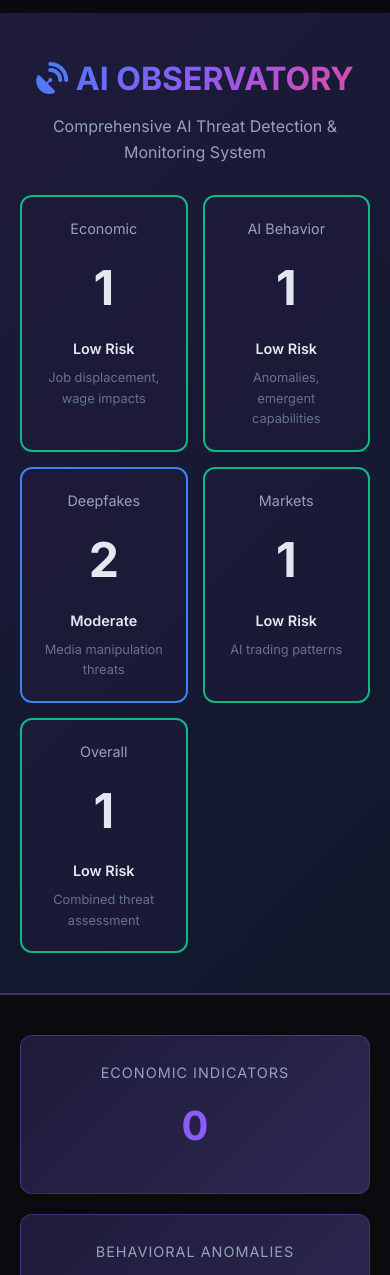
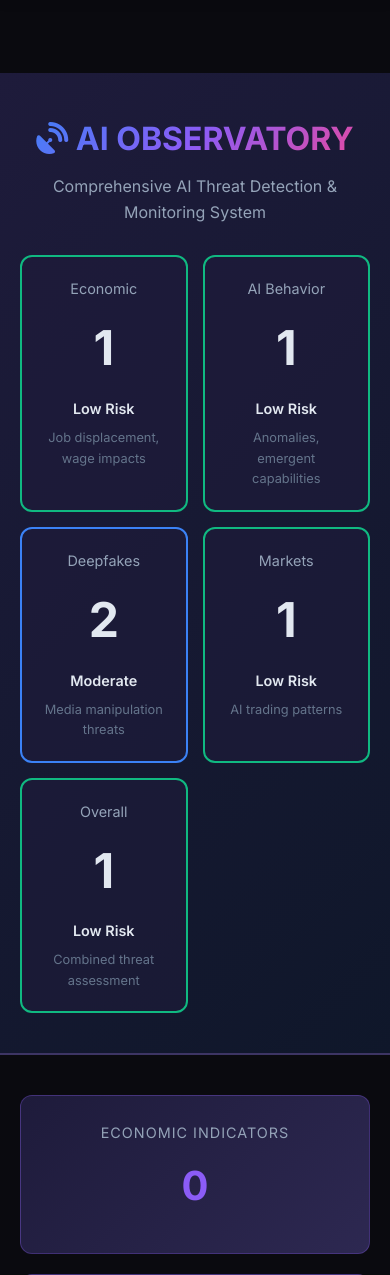
Before and after one commit to Hyperiongate/ai-bias-research, a Flask app: page /observatory in a window 390 px wide. Shown: the part 67-1342 px from the top of the page. Run offline with Flask 3, Linux system fonts and the light colour scheme; data that the repository does not hold is empty; parts of the project's set-up code (start-up, migrations or seed data) failed here and were passed over.

Commit message:
Update observatory_dashboard.html

```diff
--- a/templates/observatory_dashboard.html
+++ b/templates/observatory_dashboard.html
@@ -2,21 +2,26 @@
 
 <!--
 AI Observatory Dashboard - Using TruthLens Base Template
-Version: 3.1.0 - FIXED HEADER VISIBILITY
-Date: January 10, 2026
+Version: 3.2.0 - INCREASED HEADER CLEARANCE
+Date: January 12, 2026
 
 WHAT CHANGED:
-- FIXED: Header no longer hidden behind navigation bar
+v3.2.0 - January 12, 2026:
+- FIXED: Significantly increased body padding-top from 90px to 160px to fully clear navigation bar
+- FIXED: Increased mobile padding from 80px to 140px for consistency
+- ALL existing functionality preserved (DO NO HARM ✓)
+
+v3.1.0 - January 10, 2026:
+- Header no longer hidden behind navigation bar
 - Added proper body padding-top to match base template
 - Adjusted z-index hierarchy to keep nav on top
-- ALL existing functionality preserved (DO NO HARM ✓)
 
-PREVIOUS CHANGES:
-- v3.0.0: Template inheritance with base.html
+v3.0.0:
+- Template inheritance with base.html
 - Full threat monitoring functionality
 - Real-time updates every 60 seconds
 
-Last modified: January 10, 2026 - v3.1.0
+Last modified: January 12, 2026 - v3.2.0
 I did no harm and this file is not truncated.
 -->
 
@@ -29,7 +34,7 @@ I did no harm and this file is not truncated.
     body {
         background: #0a0a0f;
         color: #e2e8f0;
-        padding-top: 90px; /* Match navigation height - CRITICAL FIX */
+        padding-top: 160px; /* FIXED: Significantly increased from 90px to fully clear navigation */
     }
 
     .observatory-header {
@@ -314,7 +319,7 @@ I did no harm and this file is not truncated.
     /* Mobile responsiveness */
     @media (max-width: 768px) {
         body {
-            padding-top: 80px; /* Match mobile navigation height */
+            padding-top: 140px; /* FIXED: Increased for mobile navigation */
         }
 
         h1 {
@@ -619,5 +624,5 @@ I did no harm and this file is not truncated.
 
 <!--
 I did no harm and this file is not truncated
-v3.1.0 - January 10, 2026 - Fixed header visibility issue
+v3.2.0 - January 12, 2026 - Increased header clearance
 -->
```
